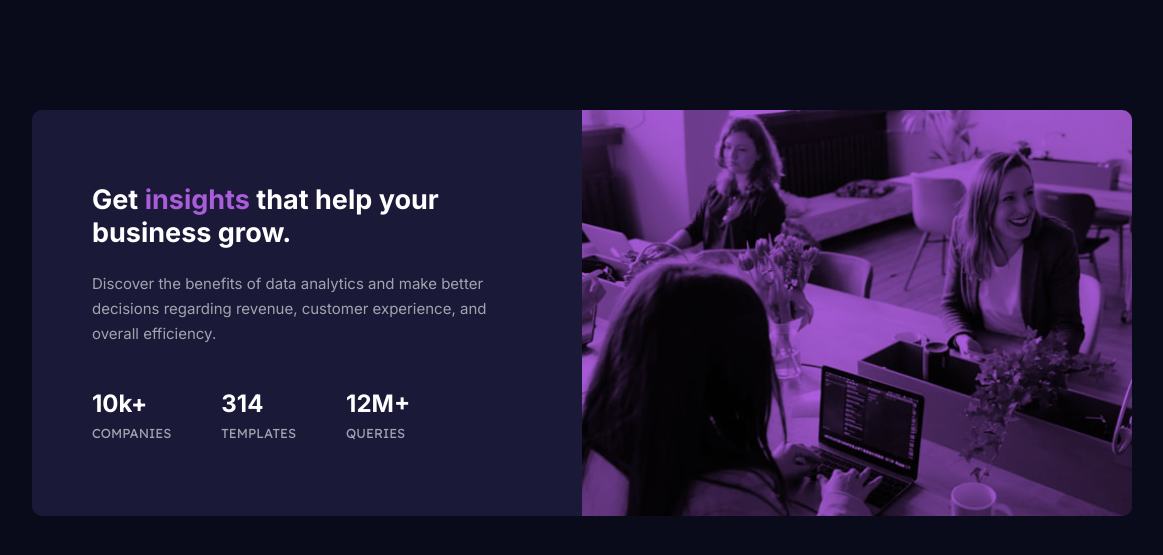
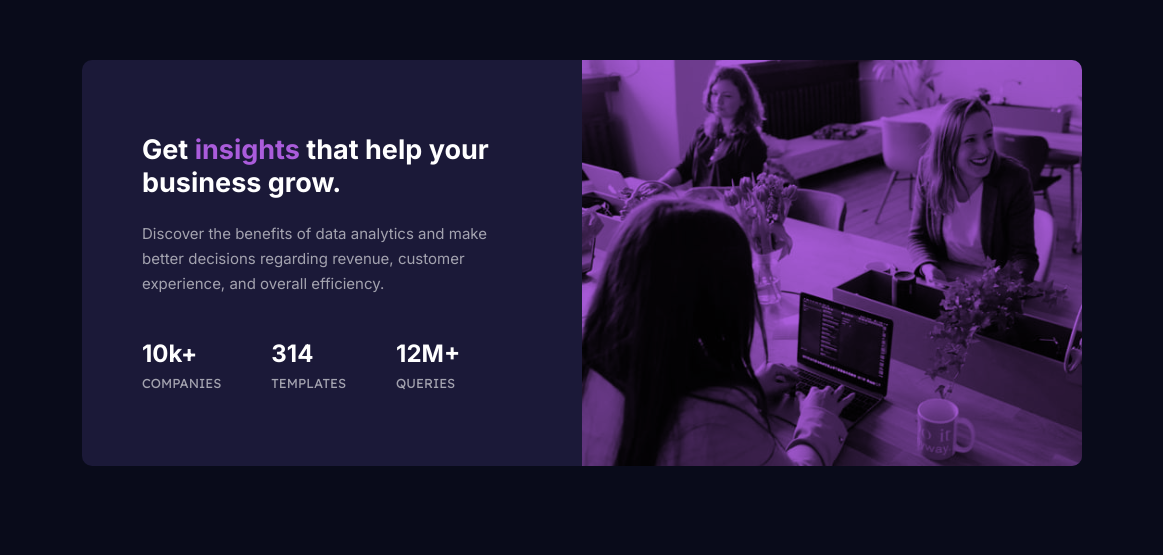
Before and after one commit to jorgeluisah47/Stats-preview-card-component, a plain HTML site: page index.html in a window 1536 px wide. Shown: the part 137-692 px from the top of the page, without its empty margins (186-1349 px from the left). Drawn offline with Linux system fonts and the light colour scheme.

Commit message:
Breakpoints Update: Desktop

```diff
--- a/css/styles.css
+++ b/css/styles.css
@@ -91,9 +91,15 @@ html{
     }
 }
 
-@media all and (min-width: 1440px){
+@media all and (min-width: 1024px){
+    html{
+        align-items: center;
+        justify-content: center;
+        height: 100vh;
+        min-height: 50rem;
+    }
     main{
-        width: 110rem;
+        width: 100rem;
         display: flex;
         flex-direction: row-reverse;
     }
@@ -104,7 +110,7 @@ html{
         background-repeat: no-repeat;
         background-size: cover;
         height: 100%;
-        width: 55rem;
+        width: calc(100rem/2);
         border-radius: 0 1rem 1rem 0;
     }
     .card__content{
```
